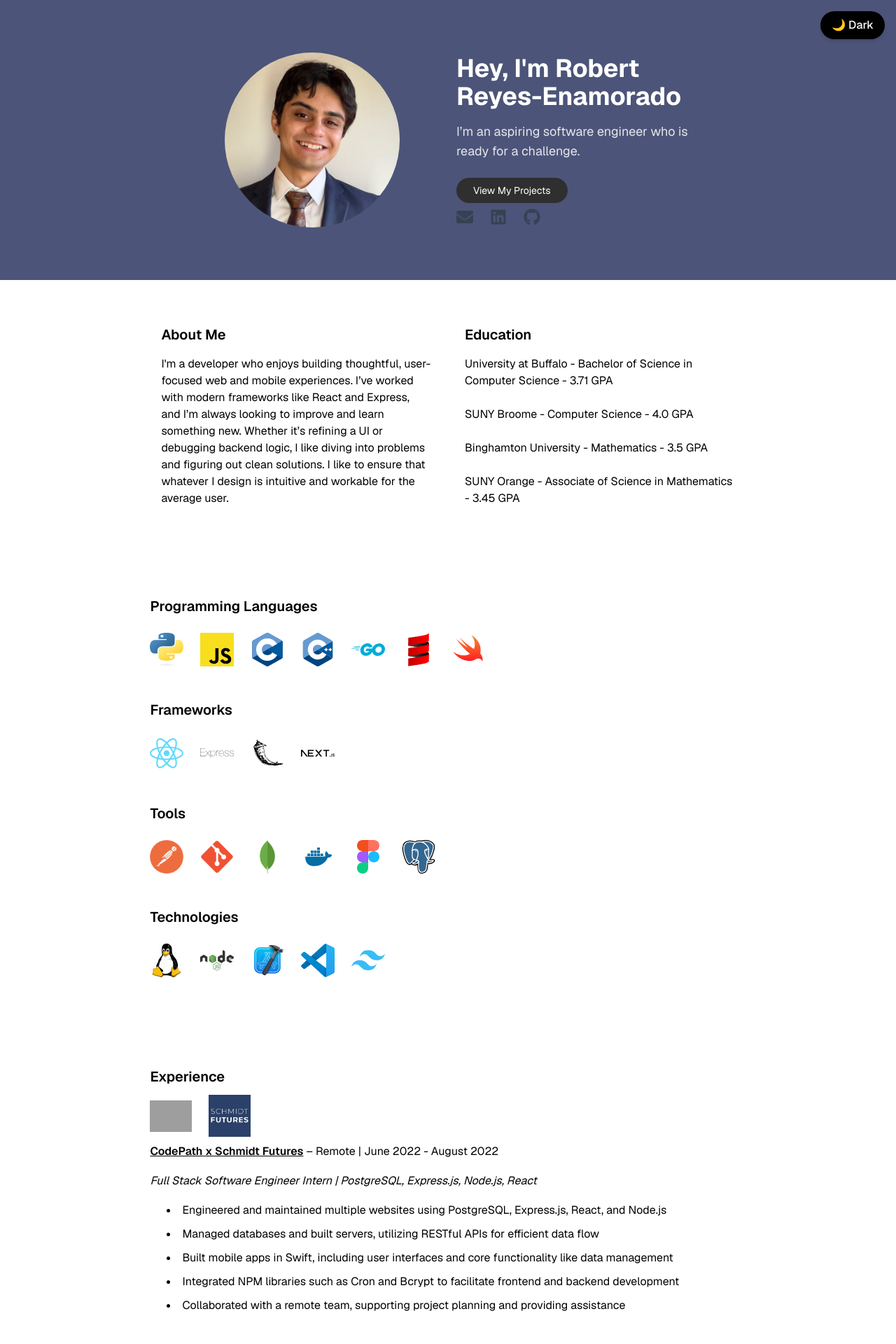
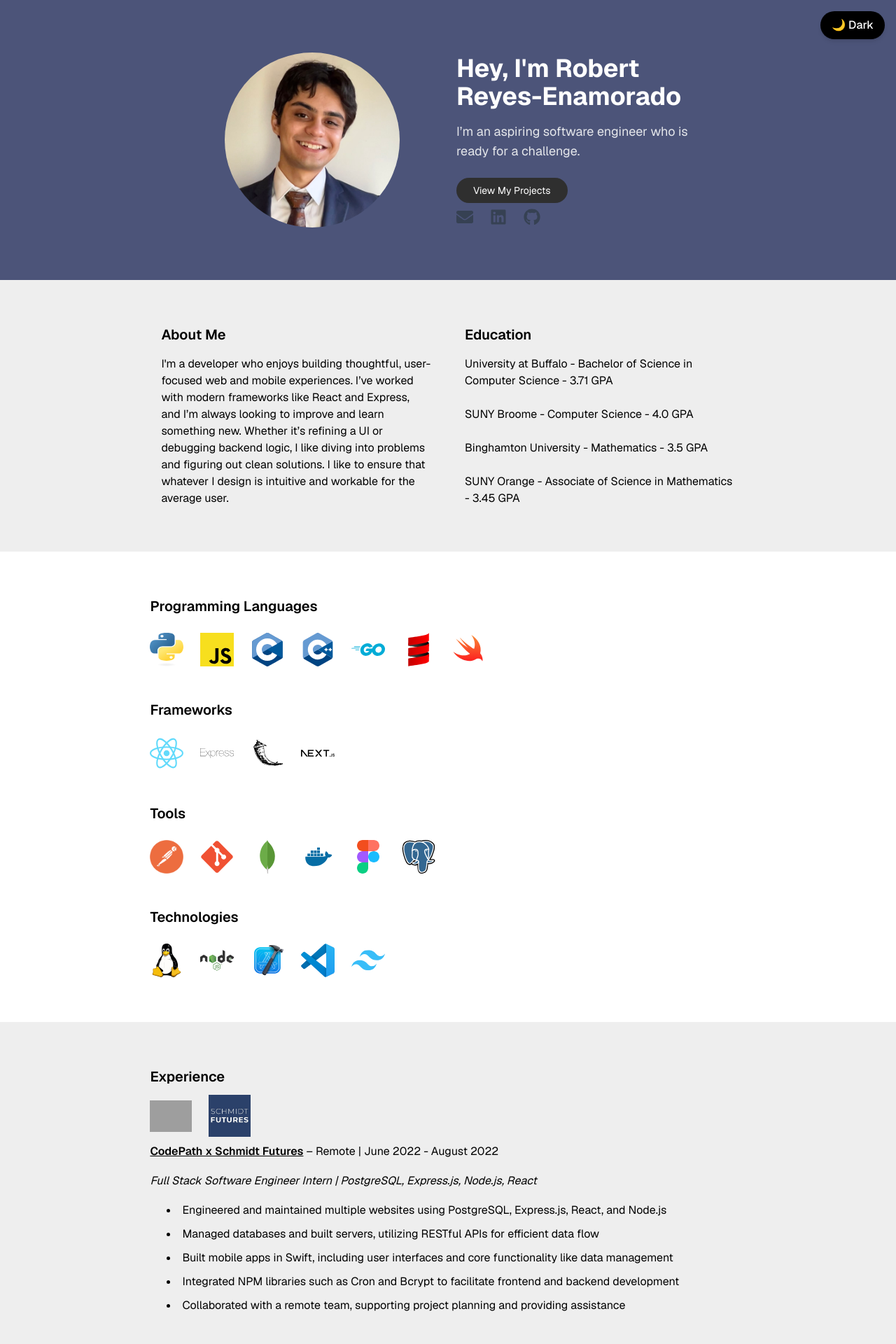
Before and after one commit to rareyese97/portfolio, a Next.js app: page / in a window 1280 px wide. Shown: the top 1920 px of the page at 70% size. Built offline with nearby package versions, Linux system fonts and the light colour scheme; grey boxes are pictures that could not be loaded.

Commit message:
Adjusted colors of backgrounds in light mode

```diff
--- a/src/app/page.tsx
+++ b/src/app/page.tsx
@@ -34,7 +34,7 @@ export default function Home() {
 	return (
 		<ThemeProvider>
 			<main
-				className={`min-h-screen bg-white text-black ${
+				className={`min-h-screen bg-[#FFFFFF] text-black ${
 					theme === "dark" ? "dark:bg-[#181818] dark:text-white" : ""
 				} font-sans`}
 			>
@@ -126,7 +126,7 @@ export default function Home() {
 					whileInView={{ opacity: 1, y: 0 }}
 					transition={{ duration: 0.6 }}
 					viewport={{ once: true, amount: 0.2 }}
-					className={`px-8 py-16 ${theme === "dark" ? "bg-[#1d1d1d] text-white" : "bg-white text-black"}`}
+					className={`px-8 py-16 ${theme === "dark" ? "bg-[#1d1d1d] text-white" : "bg-[#eeeeee] text-black"}`}
 				>
 					<div className="max-w-6xl mx-auto grid grid-cols-1 md:grid-cols-2 gap-12 w-full md:w-[70%] px-4 ">
 						{/* About Me Column */}
@@ -271,7 +271,7 @@ export default function Home() {
 					whileInView={{ opacity: 1, y: 0 }}
 					transition={{ duration: 0.6 }}
 					viewport={{ once: true, amount: 0.2 }}
-					className={`px-8 py-16 ${theme === "dark" ? "bg-[#1d1d1d] text-white" : "bg-white text-black"}`}
+					className={`px-8 py-16 ${theme === "dark" ? "bg-[#1d1d1d] text-white" : "bg-[#eeeeee] text-black"}`}
 				>
 					<div className="max-w-6xl mx-auto w-full md:w-[70%]">
 						<h2 className="text-xl font-semibold mb-3">Experience</h2>
```
